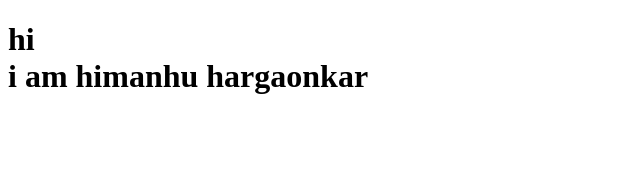
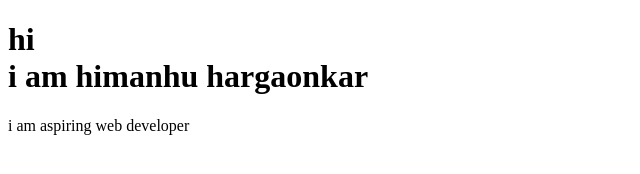
Before and after one commit to D4-80483-harshhargaonkar/portfolioWebsite, a plain HTML site: page index.html in a window 1280 px wide. Shown: the whole page, without its empty margins (0-640 px from the left). Drawn offline with Linux system fonts and the light colour scheme.

Commit message:
paragraph

```diff
--- a/index.html
+++ b/index.html
@@ -8,5 +8,6 @@
 </head>
 <body>
     <H1> hi <br> i am himanhu hargaonkar </H1>
+    <p> i am aspiring web developer </p>
 </body>
 </html>
```
